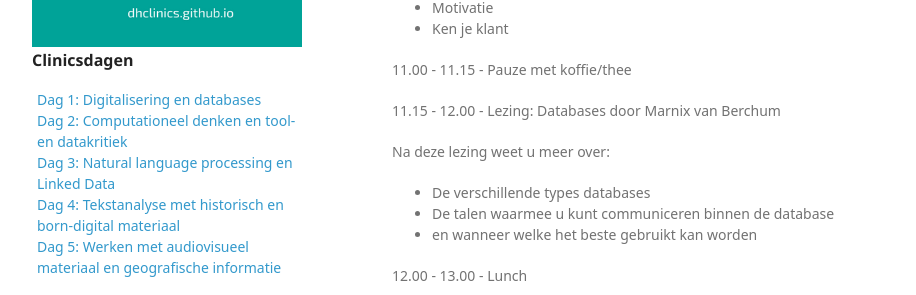
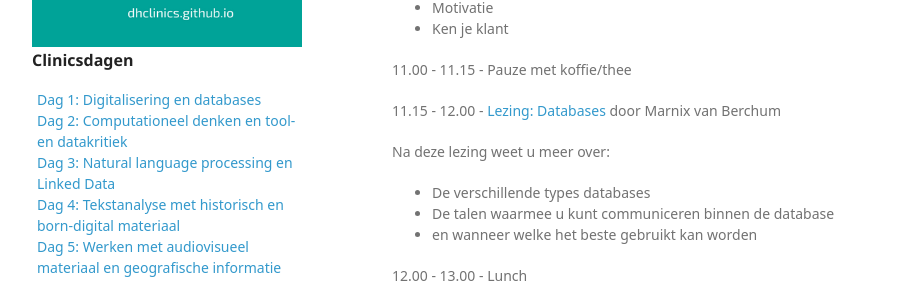
Before and after one commit to DHClinics/dhclinics.github.io, a Jekyll site: the page built from _dag/2017-dag1.md, in a window 1280 px wide and 900 px high, scrolled down 485 px. Shown: the part 159-454 px from the top of the window, without its empty margins (178-1094 px from the left). Built offline with Jekyll 4.4.1, drawn with Linux system fonts in a browser that asks for light colours; some web fonts are replaced; a script that is not in the unit is left out; part of the change alters nothing that is shown.

```diff
--- a/_dag/2017-dag1.md
+++ b/_dag/2017-dag1.md
@@ -34,7 +34,7 @@ Na deze lezing weet u meer over de volgende punten met betrekking tot digitalise
 
 11.00 - 11.15 - Pauze met koffie/thee
 
-11.15 - 12.00 - Lezing: Databases door Marnix van Berchum
+11.15 - 12.00 - [Lezing: Databases](assets/presentations/DHClinics20170905_MarnixvanBerchum.pdf) door Marnix van Berchum
 
 Na deze lezing weet u meer over:
 
```
Also changed, not shown: 1 other file.
